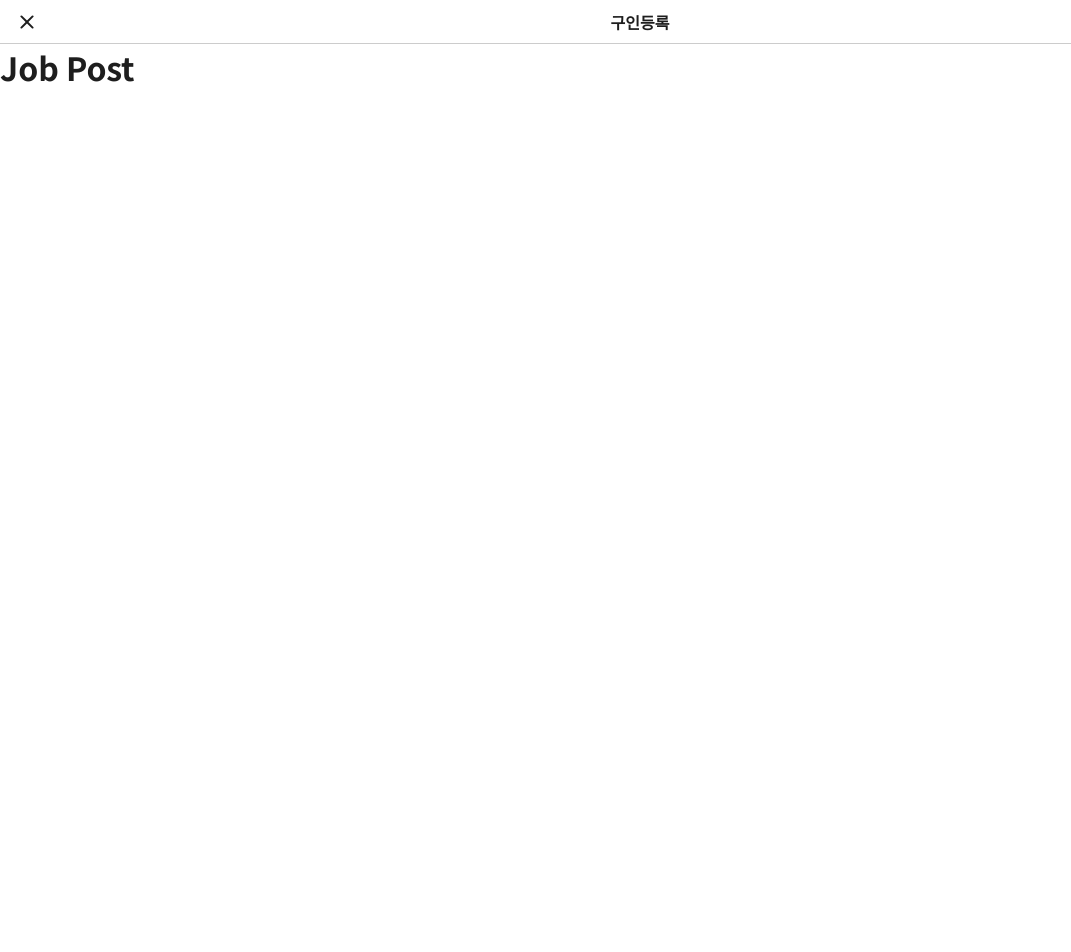
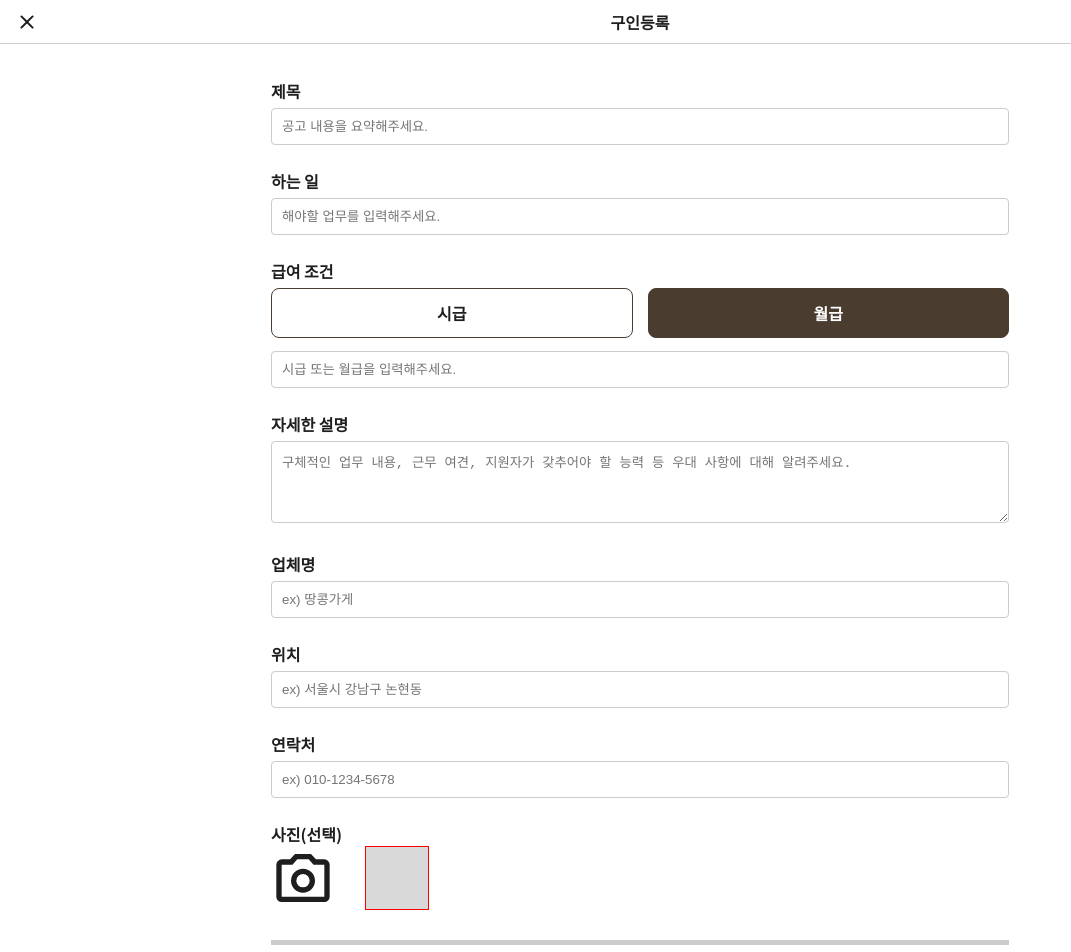
Before and after one commit to 4nju/Study_Vue3-Supabase, a Vue app: page /job-post in a window 1280 px wide. Shown: the top 952 px of the page, without its empty margins (0-1071 px from the left). Before the commit the page ends 800 px from the top, so only its background shows below. Built offline with nearby package versions, Linux system fonts and the light colour scheme; no server answers.

Commit message:
구인등록 페이지

```diff
--- a/src/views/JobPost.vue
+++ b/src/views/JobPost.vue
@@ -1,7 +1,193 @@
-<script setup></script>
+<script setup>
+import { ref } from "vue";
+import { Icon } from "@iconify/vue";
+
+const title = ref("");
+const todo = ref("");
+const pay_rule = ref("");
+const pay = ref("");
+const desc = ref("");
+const company_name = ref("");
+const location = ref("");
+const tel = ref("");
+</script>
 
 <template>
-  <h1>Job Post</h1>
+  <div class="form-container">
+    <form>
+      <div class="form-group">
+        <label for="title">제목</label>
+        <input
+          id="title"
+          v-model="title"
+          type="text"
+          placeholder="공고 내용을 요약해주세요."
+          required
+        />
+      </div>
+      <div class="form-group">
+        <label for="todo">하는 일</label>
+        <input
+          id="todo"
+          v-model="todo"
+          type="text"
+          placeholder="해야할 업무를 입력해주세요."
+          required
+        />
+      </div>
+      <div class="form-group">
+        <label for="todo">급여 조건</label>
+        <input
+          id="pay_rule1"
+          name="pay_rule"
+          v-model="pay_rule"
+          type="radio"
+          value="시급"
+          required
+          checked
+        />
+        <input
+          id="pay_rule2"
+          name="pay_rule"
+          v-model="pay_rule"
+          type="radio"
+          value="월급"
+          required
+        />
+        <div class="tab-group">
+          <label for="pay_rule1">시급</label>
+          <label for="pay_rule2">월급</label>
+        </div>
+        <input
+          id="pay"
+          v-model="pay"
+          type="number"
+          placeholder="시급 또는 월급을 입력해주세요."
+          required
+        />
+      </div>
+      <div class="form-group">
+        <label for="desc">자세한 설명</label>
+        <textarea
+          id="desc"
+          v-model="desc"
+          placeholder="구체적인 업무 내용, 근무 여견, 지원자가 갖추어야 할 능력 등 우대 사항에 대해 알려주세요."
+          required
+          rows="4"
+        />
+      </div>
+      <div class="form-group">
+        <label for="company_name">업체명</label>
+        <input
+          id="company_name"
+          v-model="company_name"
+          type="text"
+          placeholder="ex) 땅콩가게"
+          required
+        />
+      </div>
+      <div class="form-group">
+        <label for="location">위치</label>
+        <input
+          id="location"
+          v-model="location"
+          type="text"
+          placeholder="ex) 서울시 강남구 논현동"
+          required
+        />
+      </div>
+      <div class="form-group">
+        <label for="tel">연락처</label>
+        <input
+          id="tel"
+          v-model="tel"
+          type="text"
+          placeholder="ex) 010-1234-5678"
+          required
+        />
+      </div>
+      <div class="form-group">
+        <label for="photo">
+          <p class="title">사진(선택)</p>
+          <figure>
+            <Icon
+              icon="material-symbols:photo-camera-outline"
+              width="64"
+              height="64"
+            />
+            <img src="/box64.jpg" alt="미리보기" width="64" height="64" />
+          </figure>
+        </label>
+        <input id="photo" type="file" accept="image/*" />
+      </div>
+    </form>
+  </div>
 </template>
 
-<style lang="scss" scoped></style>
+<style lang="scss" scoped>
+.form-container {
+  margin-top: 20px;
+  padding-bottom: 50px;
+
+  .tab-group {
+    display: flex;
+    gap: 15px;
+
+    label {
+      flex: 1;
+      border: 1px solid var(--main-color-dark);
+      border-radius: 8px;
+      text-align: center;
+      padding: 12px;
+    }
+  }
+
+  input[type="radio"] {
+    display: none;
+  }
+
+  input[type="radio"]:nth-child(1):checked ~ .tab-group label:nth-child(1) {
+    background: var(--main-color-dark);
+    color: #fff;
+  }
+
+  input[type="radio"]:nth-child(2):checked ~ .tab-group label:nth-child(2) {
+    background: var(--main-color-dark);
+    color: #fff;
+  }
+
+  #pay {
+    margin-top: 8px;
+  }
+
+  // for=photo를 가진 form-group의 후손 input의 보더 스타일 제거
+  .form-group:has(label[for="photo"]) input {
+    border: none;
+  }
+
+  //file 아이콘
+  label[for="photo"] {
+    figure {
+      display: flex;
+      align-items: center;
+
+      img {
+        border: 1px solid red;
+        margin-left: 30px;
+      }
+    }
+  }
+  input[type="file"] {
+    display: none;
+  }
+}
+
+.btn-submit {
+  background: var(--main-color-light);
+}
+
+.form-group:has(label[for="photo"]) {
+  padding-bottom: 25px;
+  border-bottom: 5px solid #ccc;
+}
+</style>
```
Also changed, not shown: public/box64.jpg (added).
